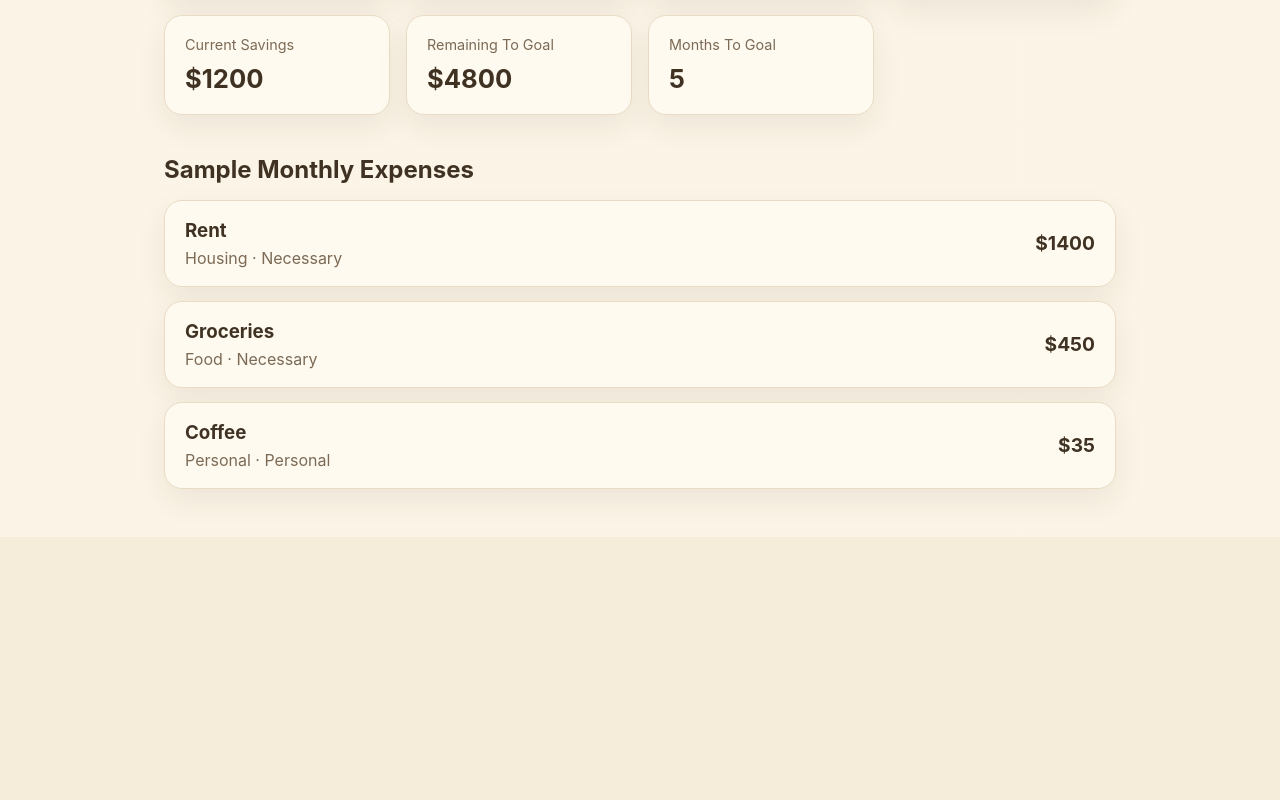
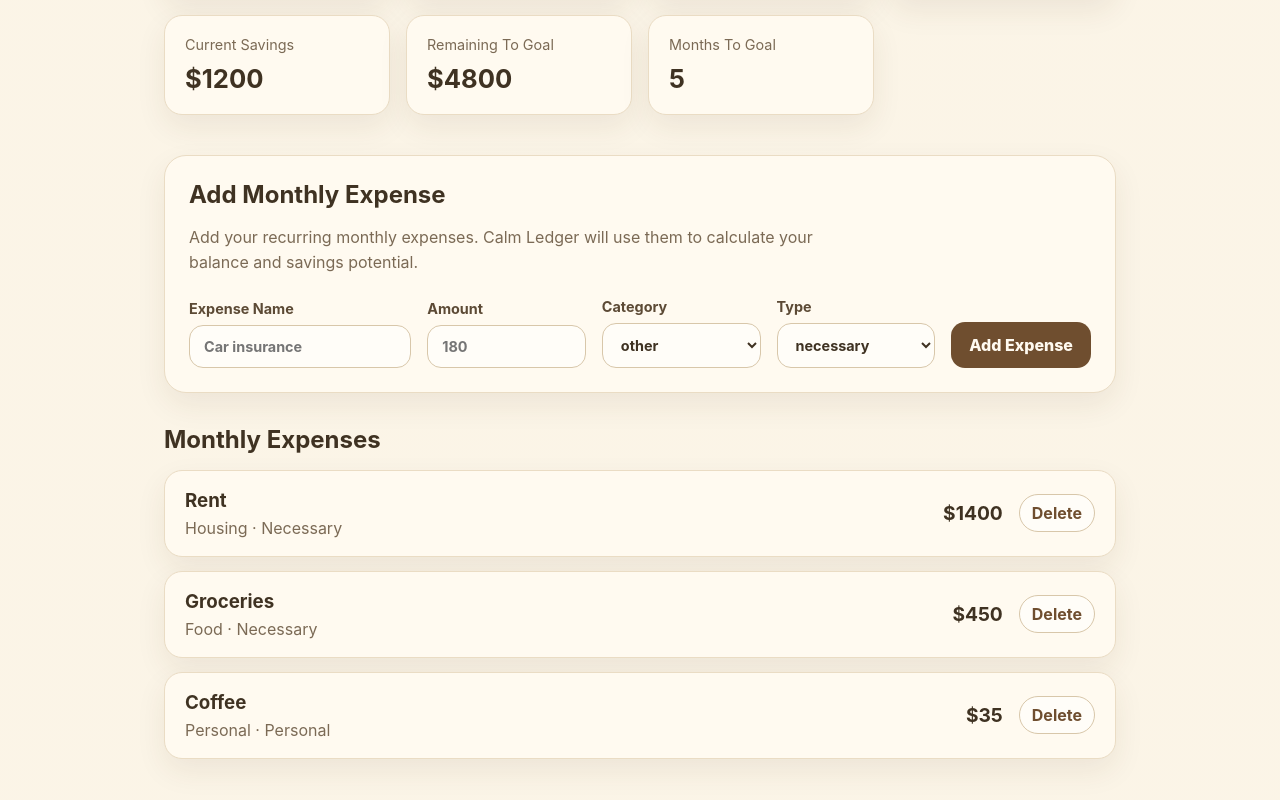
Before and after one commit to NachoColazo/calm-ledger, a React (Vite) app: page / in a window 1280 px wide. Shown: the part 638-1438 px from the top of the page. Before the commit the page ends 1175 px from the top, so only its background shows below. Built offline with nearby package versions, Linux system fonts and the light colour scheme.

Commit message:
Add expense form and centralize expense options

```diff
--- a/src/App.css
+++ b/src/App.css
@@ -29,70 +29,6 @@ h1 {
   font-size: 1.1rem;
   line-height: 1.7;
   color: #6f604d;
-}
-
-.summary-grid {
-  display: grid;
-  grid-template-columns: repeat(auto-fit, minmax(180px, 1fr));
-  gap: 16px;
-  margin-bottom: 40px;
-}
-
-.summary-card,
-.expense-card {
-  background: #fffaf0;
-  border: 1px solid #eadcc4;
-  border-radius: 18px;
-  box-shadow: 0 12px 30px rgba(77, 57, 30, 0.08);
-}
-
-.summary-card {
-  padding: 20px;
-}
-
-.summary-card span {
-  display: block;
-  margin-bottom: 10px;
-  color: #7b6a55;
-  font-size: 0.9rem;
-}
-
-.summary-card strong {
-  font-size: 1.6rem;
-  color: #3f3222;
-}
-
-.expense-section h2 {
-  color: #3f3222;
-  margin-bottom: 16px;
-}
-
-.expense-list {
-  display: grid;
-  gap: 14px;
-}
-
-.expense-card {
-  padding: 18px 20px;
-  display: flex;
-  justify-content: space-between;
-  align-items: center;
-}
-
-.expense-card h3 {
-  margin: 0 0 6px;
-  color: #3f3222;
-}
-
-.expense-card p {
-  margin: 0;
-  color: #7b6a55;
-  text-transform: capitalize;
-}
-
-.expense-card strong {
-  color: #3f3222;
-  font-size: 1.2rem;
 }
 
 .input-section {
@@ -148,6 +84,159 @@ h1 {
   box-shadow: 0 0 0 3px rgba(168, 132, 79, 0.16);
 }
 
+.summary-grid {
+  display: grid;
+  grid-template-columns: repeat(auto-fit, minmax(180px, 1fr));
+  gap: 16px;
+  margin-bottom: 40px;
+}
+
+.summary-card,
+.expense-card {
+  background: #fffaf0;
+  border: 1px solid #eadcc4;
+  border-radius: 18px;
+  box-shadow: 0 12px 30px rgba(77, 57, 30, 0.08);
+}
+
+.summary-card {
+  padding: 20px;
+}
+
+.summary-card span {
+  display: block;
+  margin-bottom: 10px;
+  color: #7b6a55;
+  font-size: 0.9rem;
+}
+
+.summary-card strong {
+  font-size: 1.6rem;
+  color: #3f3222;
+}
+
+.expense-section {
+  margin-bottom: 32px;
+}
+
+.expense-section h2 {
+  color: #3f3222;
+  margin-bottom: 16px;
+}
+
+.expense-form-grid {
+  display: grid;
+  grid-template-columns: 1.4fr 1fr 1fr 1fr auto;
+  gap: 16px;
+  align-items: end;
+}
+
+.expense-form-grid label {
+  display: grid;
+  gap: 8px;
+  color: #5c4a35;
+  font-weight: 700;
+  font-size: 0.9rem;
+}
+
+.expense-form-grid input,
+.expense-form-grid select {
+  width: 100%;
+  border: 1px solid #d8c7aa;
+  border-radius: 14px;
+  padding: 12px 14px;
+  background: #fffdf8;
+  color: #3f3222;
+  outline: none;
+}
+
+.expense-form-grid input:focus,
+.expense-form-grid select:focus {
+  border-color: #a8844f;
+  box-shadow: 0 0 0 3px rgba(168, 132, 79, 0.16);
+}
+
+.primary-button {
+  border: none;
+  border-radius: 14px;
+  padding: 13px 18px;
+  background: #6f4e2f;
+  color: #fffaf0;
+  font-weight: 800;
+  cursor: pointer;
+  white-space: nowrap;
+}
+
+.primary-button:hover {
+  background: #5c3f25;
+}
+
+.expense-list {
+  display: grid;
+  gap: 14px;
+}
+
+.expense-card {
+  padding: 18px 20px;
+  display: flex;
+  justify-content: space-between;
+  align-items: center;
+}
+
+.expense-card h3 {
+  margin: 0 0 6px;
+  color: #3f3222;
+}
+
+.expense-card p {
+  margin: 0;
+  color: #7b6a55;
+  text-transform: capitalize;
+}
+
+.expense-card strong {
+  color: #3f3222;
+  font-size: 1.2rem;
+}
+
+.expense-actions {
+  display: flex;
+  align-items: center;
+  gap: 16px;
+}
+
+.delete-button {
+  border: 1px solid #d8c7aa;
+  border-radius: 999px;
+  padding: 8px 12px;
+  background: #fffdf8;
+  color: #6f4e2f;
+  font-weight: 700;
+  cursor: pointer;
+}
+
+.delete-button:hover {
+  background: #f4e5cb;
+}
+
+.empty-state {
+  background: #fffaf0;
+  border: 1px dashed #d8c7aa;
+  border-radius: 18px;
+  padding: 20px;
+  color: #7b6a55;
+}
+
+@media (max-width: 900px) {
+  .expense-form-grid {
+    grid-template-columns: repeat(2, 1fr);
+  }
+
+  .primary-button {
+    width: 100%;
+  }
+}
+
 @media (max-width: 800px) {
   .summary-grid {
     grid-template-columns: repeat(2, 1fr);
@@ -156,6 +245,12 @@ h1 {
 
 @media (max-width: 700px) {
   .form-grid {
+    grid-template-columns: 1fr;
+  }
+}
+
+@media (max-width: 560px) {
+  .expense-form-grid {
     grid-template-columns: 1fr;
   }
 }
@@ -170,7 +265,13 @@ h1 {
   }
 
   .expense-card {
+    flex-direction: column;
     align-items: flex-start;
     gap: 16px;
   }
+
+  .expense-actions {
+    width: 100%;
+    justify-content: space-between;
+  }
 }
--- a/src/App.tsx
+++ b/src/App.tsx
@@ -1,6 +1,12 @@
-import { useState } from "react";
+import { useState, type SyntheticEvent } from "react";
 import "./App.css";
-import type { FinanceData } from "./types";
+import { expenseCategories, expenseTypes } from "./types";
+import type {
+  Expense,
+  ExpenseCategory,
+  ExpenseType,
+  FinanceData,
+} from "./types";
 
 const initialData: FinanceData = {
   monthlyIncome: 3000,
@@ -35,6 +41,12 @@ const initialData: FinanceData = {
 
 function App() {
   const [financeData, setFinanceData] = useState<FinanceData>(initialData);
+
+  const [expenseName, setExpenseName] = useState("");
+  const [expenseAmount, setExpenseAmount] = useState("");
+  const [expenseCategory, setExpenseCategory] =
+    useState<ExpenseCategory>("other");
+  const [expenseType, setExpenseType] = useState<ExpenseType>("necessary");
 
   const totalExpenses = financeData.expenses.reduce((total, expense) => {
     return total + expense.amount;
@@ -78,6 +90,46 @@ function App() {
         ...financeData.goal,
         calmGoal: Number(value),
       },
+    });
+  }
+
+  function handleAddExpense(event: SyntheticEvent<HTMLFormElement>) {
+    event.preventDefault();
+
+    const trimmedExpenseName = expenseName.trim();
+    const numericAmount = Number(expenseAmount);
+
+    if (trimmedExpenseName === "" || numericAmount <= 0) {
+      return;
+    }
+
+    const newExpense: Expense = {
+      id: crypto.randomUUID(),
+      name: trimmedExpenseName,
+      amount: numericAmount,
+      category: expenseCategory,
+      type: expenseType,
+    };
+
+    setFinanceData({
+      ...financeData,
+      expenses: [...financeData.expenses, newExpense],
+    });
+
+    setExpenseName("");
+    setExpenseAmount("");
+    setExpenseCategory("other");
+    setExpenseType("necessary");
+  }
+
+  function handleDeleteExpense(expenseId: string) {
+    const updatedExpenses = financeData.expenses.filter((expense) => {
+      return expense.id !== expenseId;
+    });
+
+    setFinanceData({
+      ...financeData,
+      expenses: updatedExpenses,
     });
   }
 
@@ -191,8 +243,82 @@ function App() {
       </section>
 
       <section className="expense-section">
-        <h2>Sample Monthly Expenses</h2>
+        <article className="form-card">
+          <h2>Add Monthly Expense</h2>
+          <p>
+            Add your recurring monthly expenses. Calm Ledger will use them to
+            calculate your balance and savings potential.
+          </p>
 
+          <form className="expense-form-grid" onSubmit={handleAddExpense}>
+            <label>
+              Expense Name
+              <input
+                type="text"
+                placeholder="Car insurance"
+                value={expenseName}
+                onChange={(event) => setExpenseName(event.target.value)}
+              />
+            </label>
+
+            <label>
+              Amount
+              <input
+                type="number"
+                min="0"
+                placeholder="180"
+                value={expenseAmount}
+                onChange={(event) => setExpenseAmount(event.target.value)}
+              />
+            </label>
+
+            <label>
+              Category
+              <select
+                value={expenseCategory}
+                onChange={(event) =>
+                  setExpenseCategory(event.target.value as ExpenseCategory)
+                }
+              >
+                {expenseCategories.map((category) => (
+                  <option value={category} key={category}>
+                    {category}
+                  </option>
+                ))}
+              </select>
+            </label>
+
+            <label>
+              Type
+              <select
+                value={expenseType}
+                onChange={(event) =>
+                  setExpenseType(event.target.value as ExpenseType)
+                }
+              >
+                {expenseTypes.map((type) => (
+                  <option value={type} key={type}>
+                    {type}
+                  </option>
+                ))}
+              </select>
+            </label>
+
+            <button className="primary-button" type="submit">
+              Add Expense
+            </button>
+          </form>
+        </article>
+      </section>
+
+      <section className="expense-section">
+        <h2>Monthly Expenses</h2>
+
+        {financeData.expenses.length === 0 ? (
+          <p className="empty-state">
+            No expenses yet. Add your first monthly expense above.
+          </p>
+        ) : (
           <div className="expense-list">
             {financeData.expenses.map((expense) => (
               <article className="expense-card" key={expense.id}>
@@ -203,10 +329,20 @@ function App() {
                   </p>
                 </div>
 
+                <div className="expense-actions">
                   <strong>${expense.amount}</strong>
+                  <button
+                    className="delete-button"
+                    type="button"
+                    onClick={() => handleDeleteExpense(expense.id)}
+                  >
+                    Delete
+                  </button>
+                </div>
               </article>
             ))}
           </div>
+        )}
       </section>
     </main>
   );
--- a/src/types.ts
+++ b/src/types.ts
@@ -1,14 +1,19 @@
-export type ExpenseCategory =
-  | "housing"
-  | "food"
-  | "transportation"
-  | "health"
-  | "debt"
-  | "subscriptions"
-  | "personal"
-  | "other";
+export const expenseCategories = [
+  "housing",
+  "food",
+  "transportation",
+  "health",
+  "debt",
+  "subscriptions",
+  "personal",
+  "other",
+] as const;
 
-export type ExpenseType = "necessary" | "personal";
+export const expenseTypes = ["necessary", "personal"] as const;
+
+export type ExpenseCategory = (typeof expenseCategories)[number];
+
+export type ExpenseType = (typeof expenseTypes)[number];
 
 export interface Expense {
   id: string;
```
Lines whose indentation alone changed are shown as unchanged.
